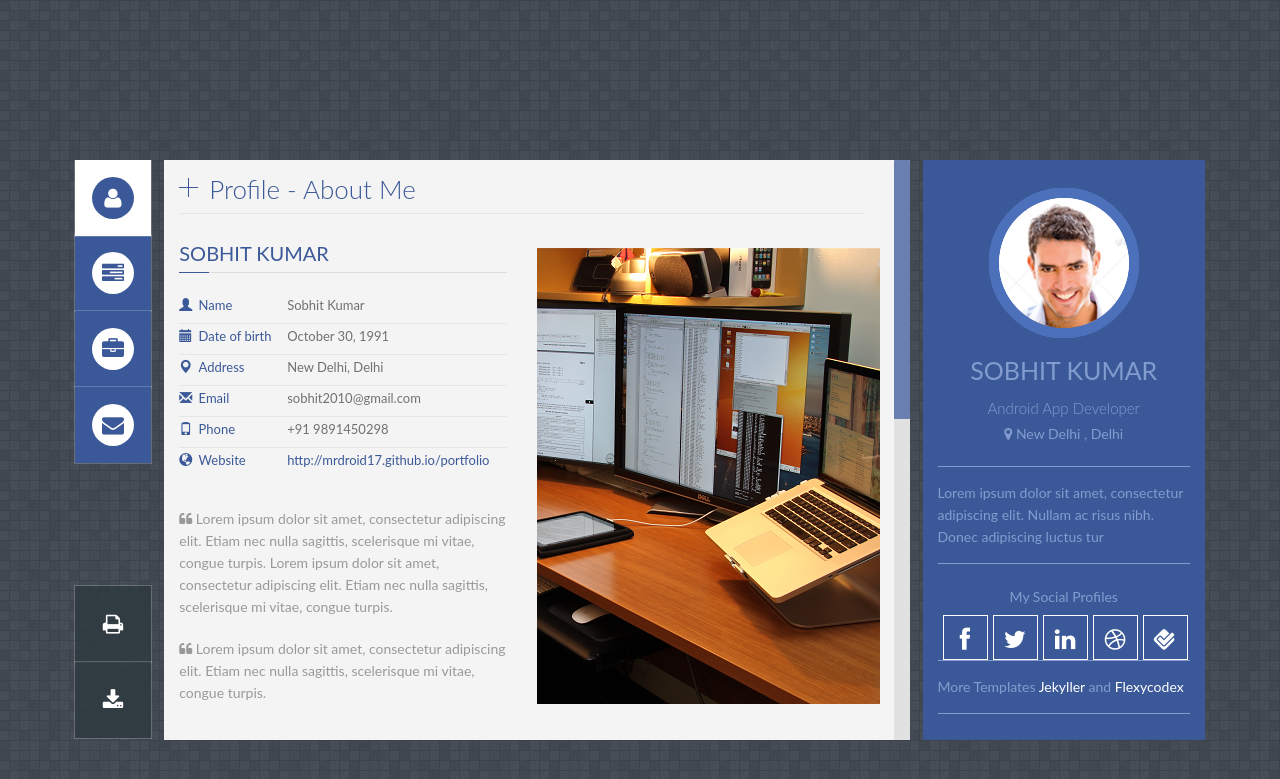
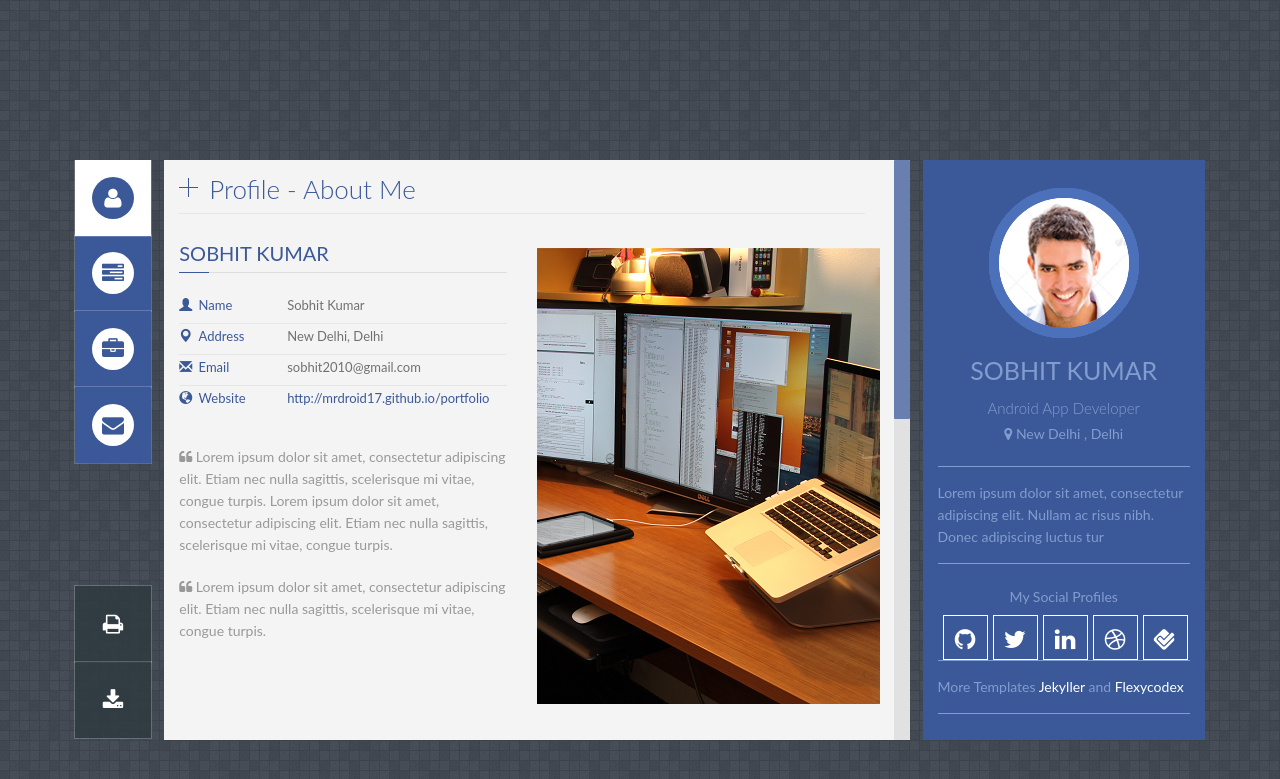
Before and after one commit to MrDroid17/portfolio, a Jekyll site: the page built from index.html, in a window 1280 px wide. Shown: the top 779 px of the page. Built offline with Jekyll 4.4.1, drawn with Linux system fonts in a browser that asks for light colours; some web fonts are replaced.

Commit message:
Remove personal Details

```diff
--- a/_includes/contact.html
+++ b/_includes/contact.html
@@ -5,10 +5,6 @@
 
 
 <div class="row">
-
-    <div class="col-lg-12">
-        <div id="map"></div>
-    </div>
 
     <div class="col-lg-12">
         <div class="row" id="contact-user">
@@ -22,9 +18,8 @@
                     </div>
 
                     <ul>
-                        <li><span class="span-info"><i class="glyphicon glyphicon-map-marker"></i> Address:</span> New Delhi, Delhi.<br /><br /></li>
+                        <li><span class="span-info"><i class="glyphicon glyphicon-map-marker"></i> Address:</span> New Delhi, Delhi.<br /></li>
                         <li><span class="span-info"><i class="glyphicon glyphicon-envelope"></i> Email:</span> sobhit2010@gmail.com</li>
-                        <li><span class="span-info"><i class="glyphicon glyphicon-phone"></i> Contact No.:</span> +91 09891450298</li>
                         <li><span class="span-info"><i class="glyphicon glyphicon-globe"></i> Website:</span> https://mrdroid17.github.io/portfolio</li>
 <!--
 
@@ -48,7 +43,7 @@
 
 
                     <div id="profile_social">
-                        <a href="#"><i class="fa fa-facebook"></i></a>
+                        <a href="#"><i class="fa fa-github"></i></a>
                         <a href="#"><i class="fa fa-twitter"></i></a>
                         <a href="#"><i class="fa fa-linkedin"></i></a>
                         <a href="#"><i class="fa fa fa-dribbble"></i></a>
--- a/_includes/profile.html
+++ b/_includes/profile.html
@@ -22,13 +22,6 @@
             </li>
 
             <li>
-                <i class="glyphicon glyphicon-calendar"></i>
-                <label>Date of birth</label>
-                <span class="value">October 30, 1991</span>
-                <div class="clear"></div>
-            </li>
-
-            <li>
                 <i class="glyphicon glyphicon-map-marker"></i>
                 <label>Address</label>
                 <span class="value">New Delhi, Delhi</span>
@@ -42,12 +35,6 @@
                 <div class="clear"></div>
             </li>
 
-            <li>
-                <i class="glyphicon glyphicon-phone"></i>
-                <label>Phone</label>
-                <span class="value">+91 9891450298</span>
-                <div class="clear"></div>
-            </li>
 
             <li>
                 <i class="glyphicon glyphicon-globe"></i>
--- a/index.html
+++ b/index.html
@@ -89,7 +89,7 @@ layout: default
          <div id="profile_social">
             <h6>My Social Profiles</h6>
 
-            <a href="{{site.facebook}}"><i class="fa fa-facebook"></i></a>
+            <a href="{{site.facebook}}"><i class="fa fa-github"></i></a>
             <a href="{{site.twitter}}"><i class="fa fa-twitter"></i></a>
             <a href="{{site.linkedin}}"><i class="fa fa-linkedin"></i></a>
             <a href="{{site.dribbble}}"><i class="fa fa fa-dribbble"></i></a>
```
Also changed, not shown: 1 other file.
